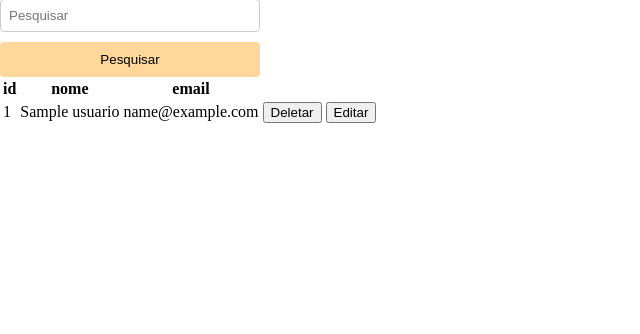
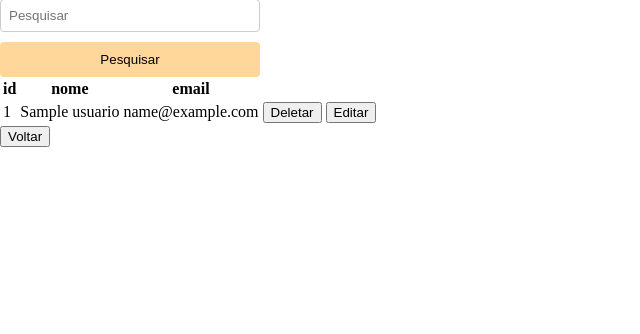
Before and after one commit to TestesGD/calpr, a Flask app: page /db in a window 1280 px wide. Shown: the part 344-678 px from the top of the page, without its empty margins (0-640 px from the left). Run offline with Flask 3, Linux system fonts and the light colour scheme; tables that the repository leaves empty or names only in its code hold one stand-in row (values such as "Sample post").

Commit message:
feita a alteração do boão 'voltar'

```diff
--- a/templates/segunda.html
+++ b/templates/segunda.html
@@ -66,4 +66,7 @@
     </tr>
     {%endfor%}
   </table>
+  <a href="/">
+    <button>Voltar</button>
+  </a>
 </html>
```
Also changed, not shown: app.py (line endings or trailing spaces).
